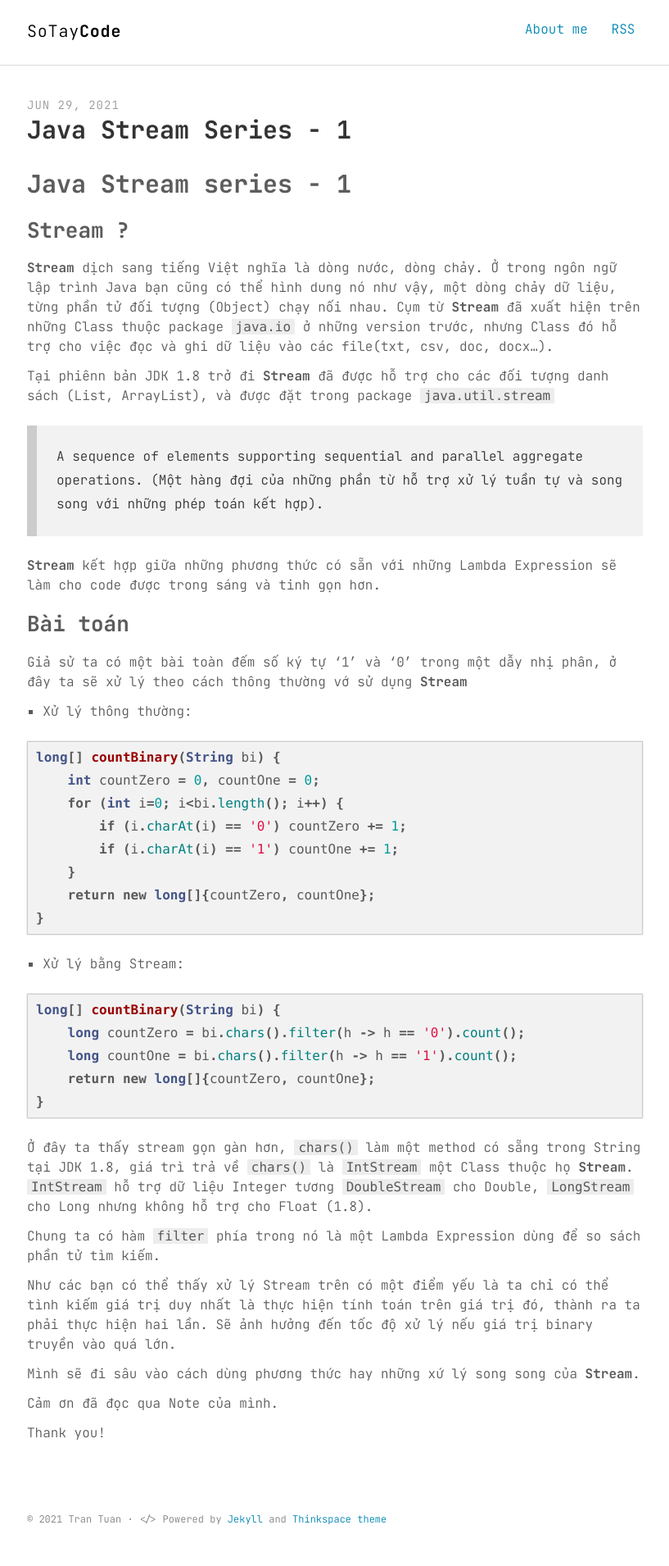
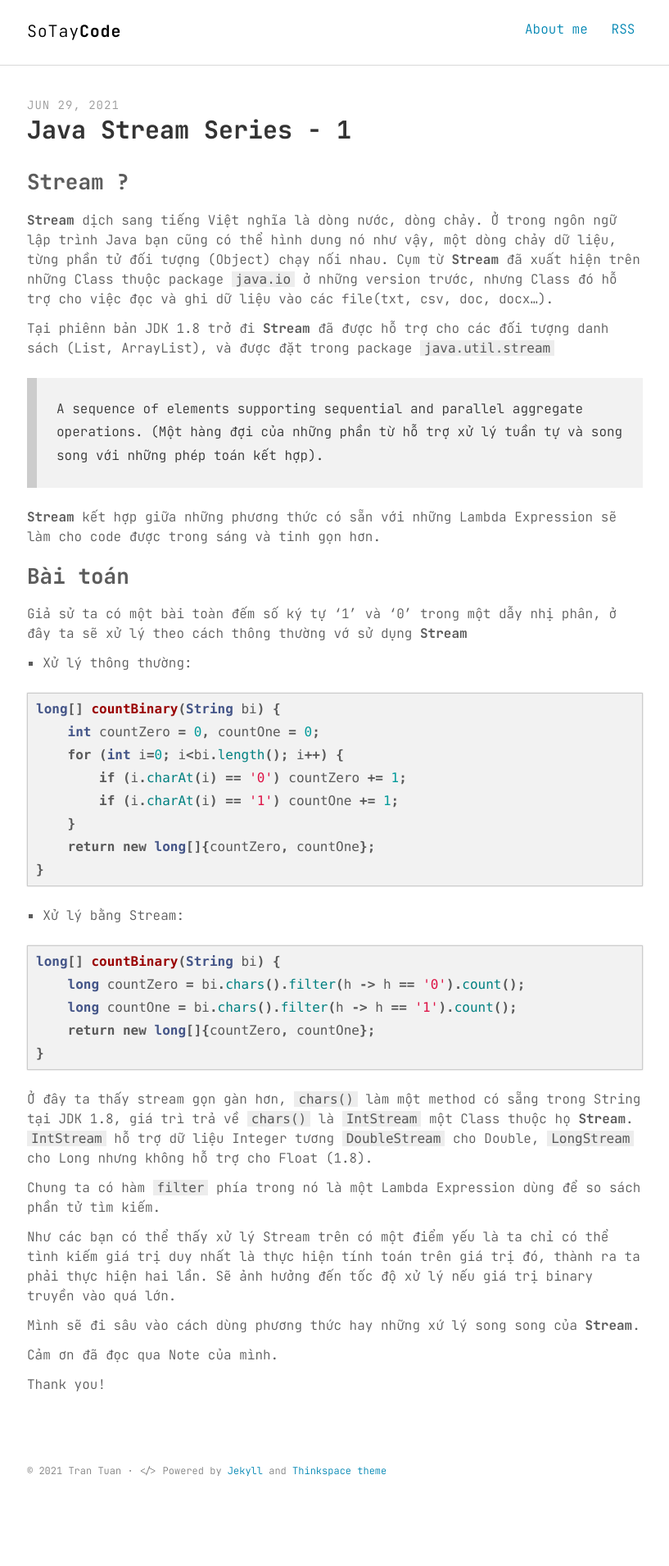
Before and after one commit to sotaycode/notecode, a Jekyll site: the page built from _posts/Stream java series/2021-06-29-Java Stream-1.md, in a window 1280 px wide. Shown: the whole page at 82% size, without its empty margins (231-1048 px from the left). Built offline with Jekyll 4.4.1, drawn with Linux system fonts in a browser that asks for light colours; after the commit the page ends 1851 px from its top, so only the background shows below that.

Commit message:
JSS-1 edit

```diff
--- a/_posts/Stream java series/2021-06-29-Java Stream-1.md
+++ b/_posts/Stream java series/2021-06-29-Java Stream-1.md
@@ -4,8 +4,6 @@ title:  "Java Stream Series - 1"
 date:   2021-06-29 09:29:20
 categories: Java Stream series
 ---
-# Java Stream series - 1
-
 ## Stream ?
 
 **Stream** dịch sang tiếng Việt nghĩa là dòng nước, dòng chảy. Ở trong ngôn ngữ lập trình Java bạn cũng có thể hình dung nó như vậy, một dòng chảy dữ liệu, từng phần tử đối tượng (Object) chạy nối nhau. Cụm từ **Stream** đã xuất hiện trên những Class thuộc package `java.io` ở những version trước, nhưng Class đó hỗ trợ cho việc đọc và ghi dữ liệu vào các file(txt, csv, doc, docx...).
```
